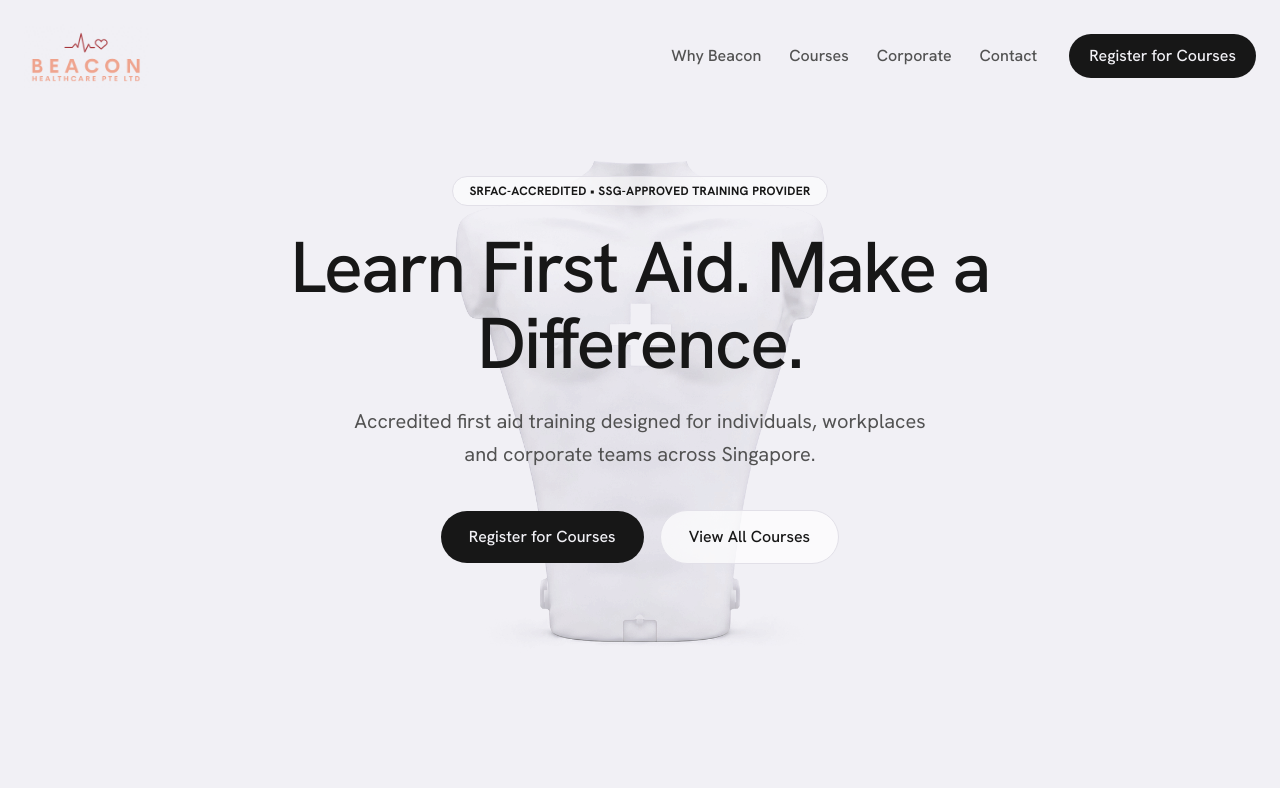
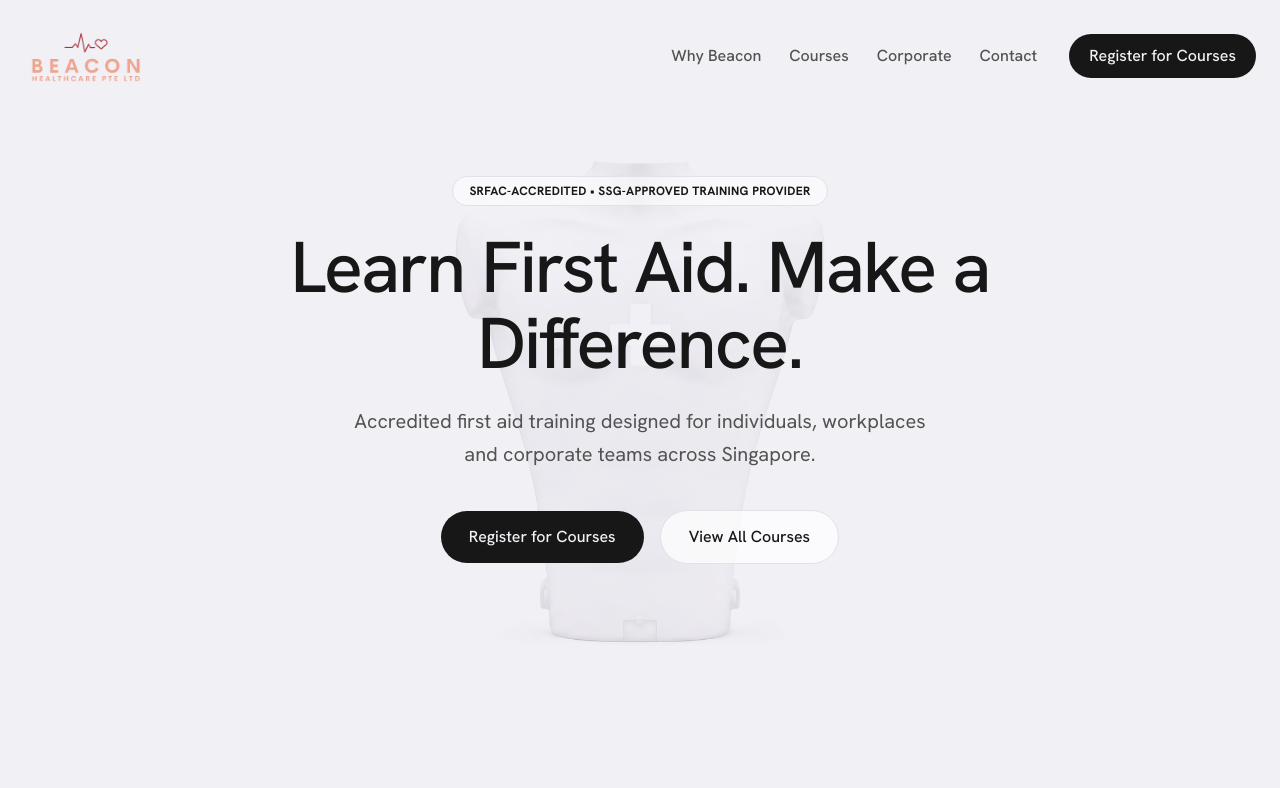
Before and after one commit to Hiran-Wijeratne/beacon-healthcare-, a Next.js app: page / in a window 1280 px wide. Shown: the top 788 px of the page. Built offline with nearby package versions, Linux system fonts and the light colour scheme.

Commit message:
Make hero background image less prominent
opacity-90 -> opacity-40, so it reads as a subtle background element
rather than competing with the headline and CTAs.

```diff
--- a/src/components/hero.tsx
+++ b/src/components/hero.tsx
@@ -22,7 +22,7 @@
         src="/images/manikin-cutout.png"
         alt=""
         aria-hidden="true"
-        className="pointer-events-none absolute left-1/2 top-1/2 z-0 w-full max-w-4xl -translate-x-1/2 -translate-y-1/2 select-none opacity-90 sm:max-w-6xl"
+        className="pointer-events-none absolute left-1/2 top-1/2 z-0 w-full max-w-4xl -translate-x-1/2 -translate-y-1/2 select-none opacity-40 sm:max-w-6xl"
       />
 
       <div className="relative z-10 mx-auto max-w-3xl px-6">
```
